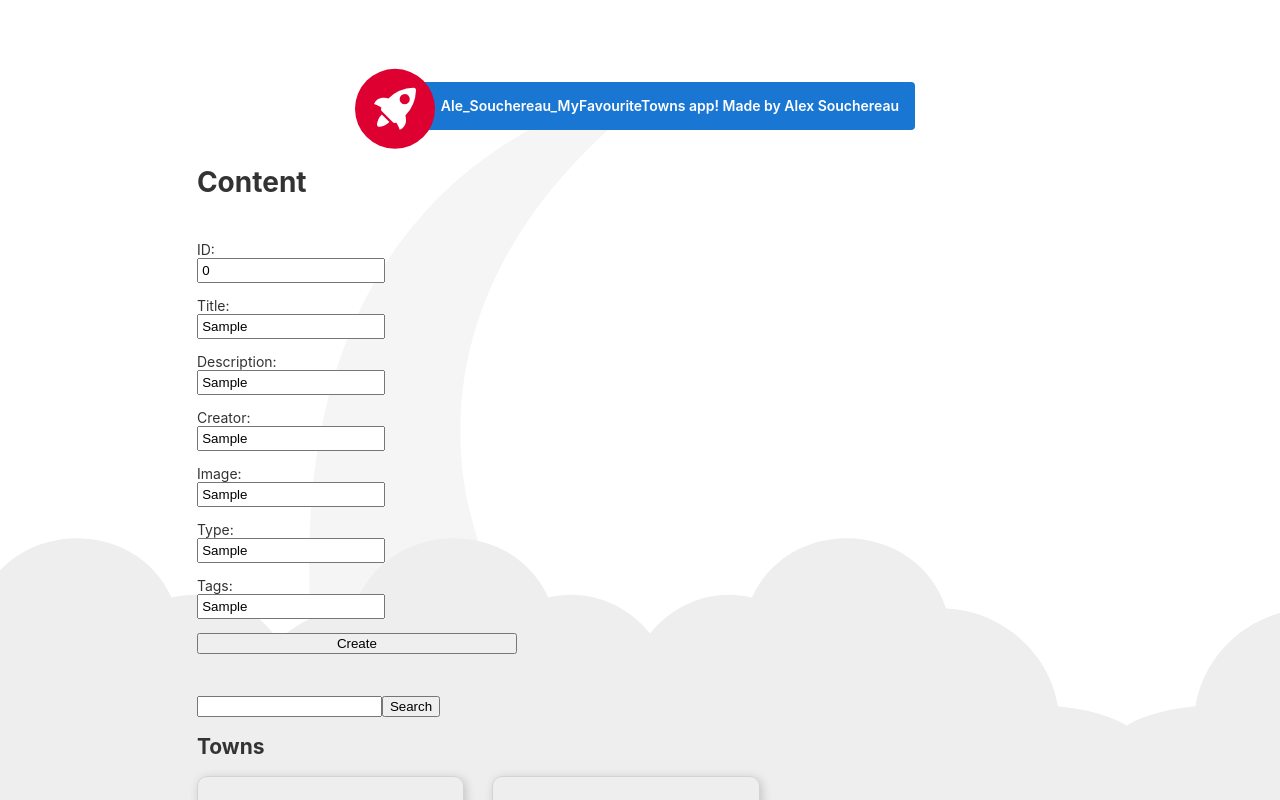
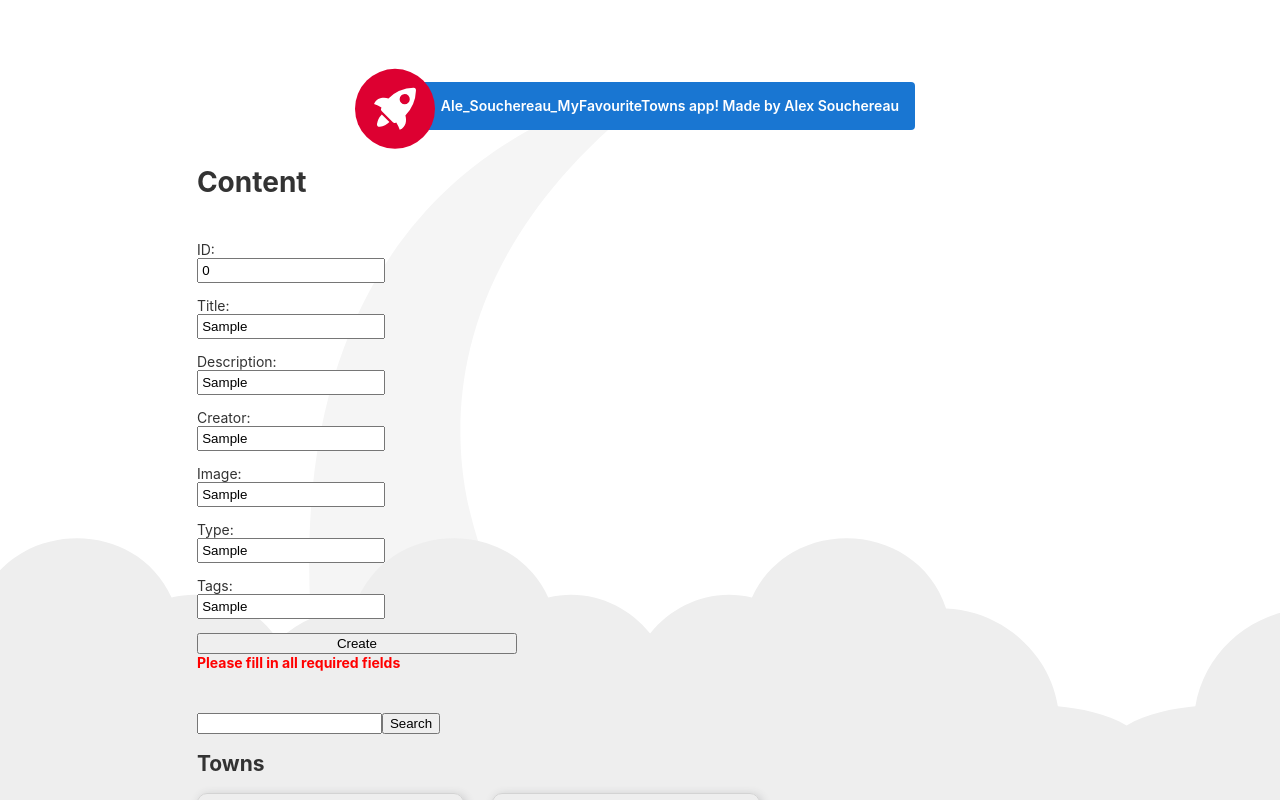
Before and after one commit to aSouchereau/Ale_Souchereau_WEB601Assignments, an Angular app in the folder Ale_Souchereau_MyFavouriteTowns/: page / in a window 1280 px wide. Both pictures are taken after typing "Sample", "Sample", "Sample", "Sample", "Sample", "Sample" into the empty fields and a click on the button "Create". Shown: the top 800 px of the page. Built offline with nearby package versions, Linux system fonts and the light colour scheme.

Commit message:
Added conditional error message and styles

```diff
--- a/Ale_Souchereau_MyFavouriteTowns/src/app/create-content/create-content.component.html
+++ b/Ale_Souchereau_MyFavouriteTowns/src/app/create-content/create-content.component.html
@@ -7,4 +7,5 @@
   <label for="type">Type: <input type="text" name="type" id="type" [(ngModel)]="newTownItem.type"></label>
   <label for="tags">Tags: <input type="text" name="tags" id="tags" [(ngModel)]="newTownItem.tags"></label>
   <button (click)="submitHandler()" >Create</button>
+  <span *ngIf="currentError" class="form-error-msg">{{ currentError }}</span>
 </form>
--- a/Ale_Souchereau_MyFavouriteTowns/src/app/create-content/create-content.component.scss
+++ b/Ale_Souchereau_MyFavouriteTowns/src/app/create-content/create-content.component.scss
@@ -11,3 +11,8 @@ input {
   padding: 0.25em;
   margin: 0 0 1em 0;
 }
+
+.form-error-msg {
+  font-weight: bold;
+  color: red;
+}
```
